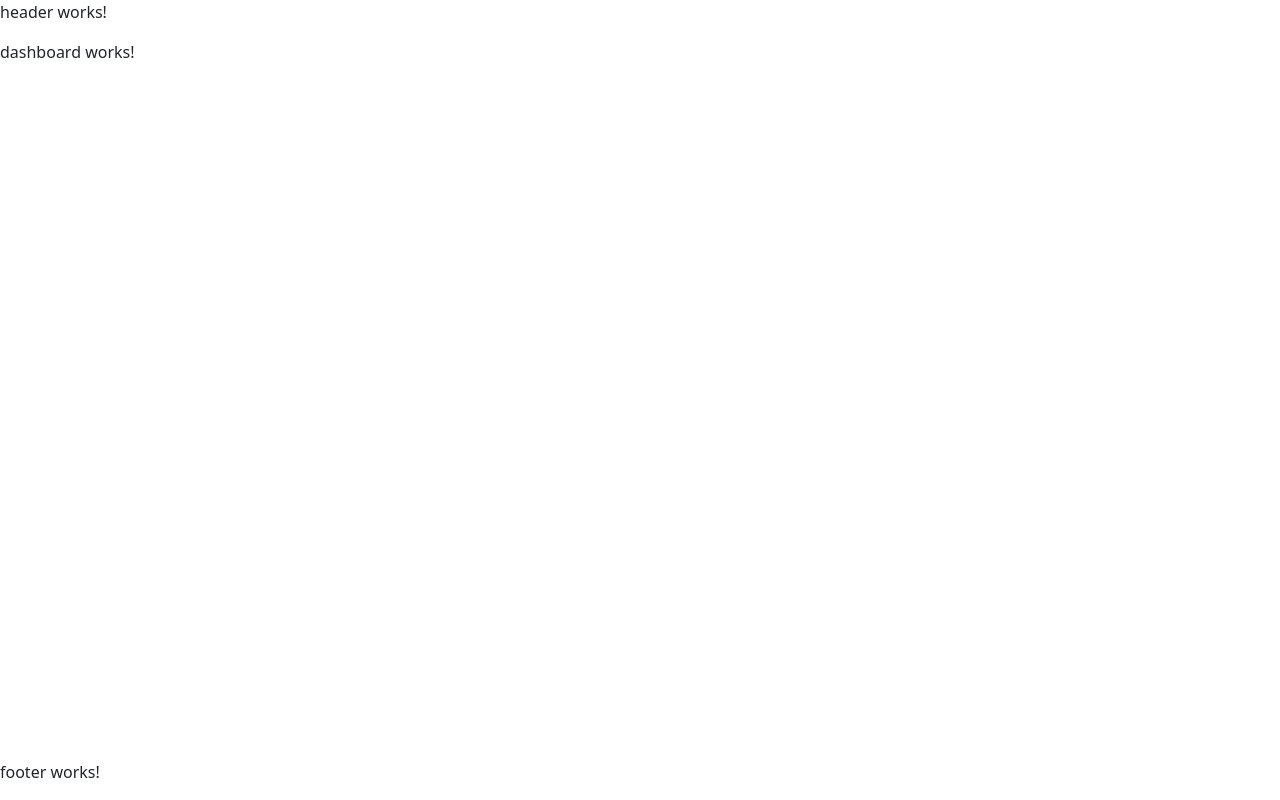
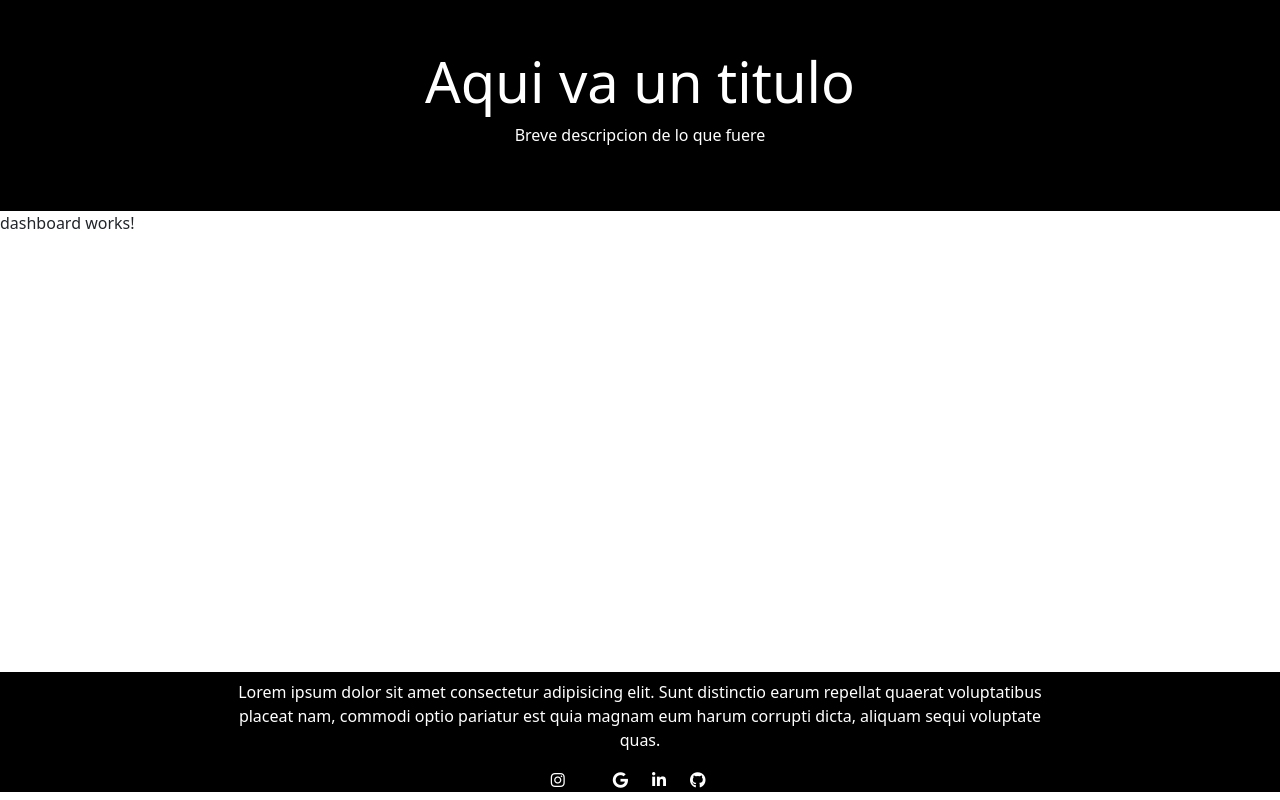
Before and after one commit to yoinercoding/loginAngular, an Angular app: page / in a window 1280 px wide. Built offline with nearby package versions, Linux system fonts and the light colour scheme.

Commit message:
changes in footer and header

```diff
--- a/src/app/components/shared/footer/footer.component.css
+++ b/src/app/components/shared/footer/footer.component.css
@@ -0,0 +1,3 @@
+footer {
+    background-color: black;
+}
--- a/src/app/components/shared/footer/footer.component.html
+++ b/src/app/components/shared/footer/footer.component.html
@@ -1 +1,33 @@
-<p>footer works!</p>
+<footer class="jumbotron">
+    <div class="text-center text-white">
+      <div class="container-fluid">
+          <div class="row justify-content-center">
+            <div class="col-lg-8 mt-2">
+              <p>
+                Lorem ipsum dolor sit amet consectetur adipisicing elit. Sunt
+                distinctio earum repellat quaerat voluptatibus placeat nam,
+                commodi optio pariatur est quia magnam eum harum corrupti
+                dicta, aliquam sequi voluptate quas.
+              </p>
+            </div>
+          </div>
+        <div class="text-center mb-2">
+          <a href="" class="text-white me-4">
+            <i class="fa-brands fa-instagram"></i>
+          </a>
+          <a href="" class="text-white me-4">
+            <i class="fa-brands fa-x-twitter"></i>
+          </a>
+          <a href="" class="text-white me-4">
+            <i class="fa-brands fa-google"></i>
+          </a>
+          <a href="" class="text-white me-4">
+            <i class="fa-brands fa-linkedin-in"></i>
+          </a>
+          <a href="" class="text-white me-4">
+            <i class="fa-brands fa-github"></i>
+          </a>
+        </div>
+      </div>
+    </div>
+</footer>
--- a/src/app/components/shared/header/header.component.css
+++ b/src/app/components/shared/header/header.component.css
@@ -0,0 +1,3 @@
+header {
+    background-color: black;
+}
--- a/src/app/components/shared/header/header.component.html
+++ b/src/app/components/shared/header/header.component.html
@@ -1 +1,6 @@
-<p>header works!</p>
+<header>
+    <div class="container py-5 text-center text-white">
+        <h1 class="display-4 font-weight-bold">Aqui va un titulo</h1>
+        <p class="font-italic mb-o">Breve descripcion de lo que fuere</p>
+    </div>
+</header>
```
